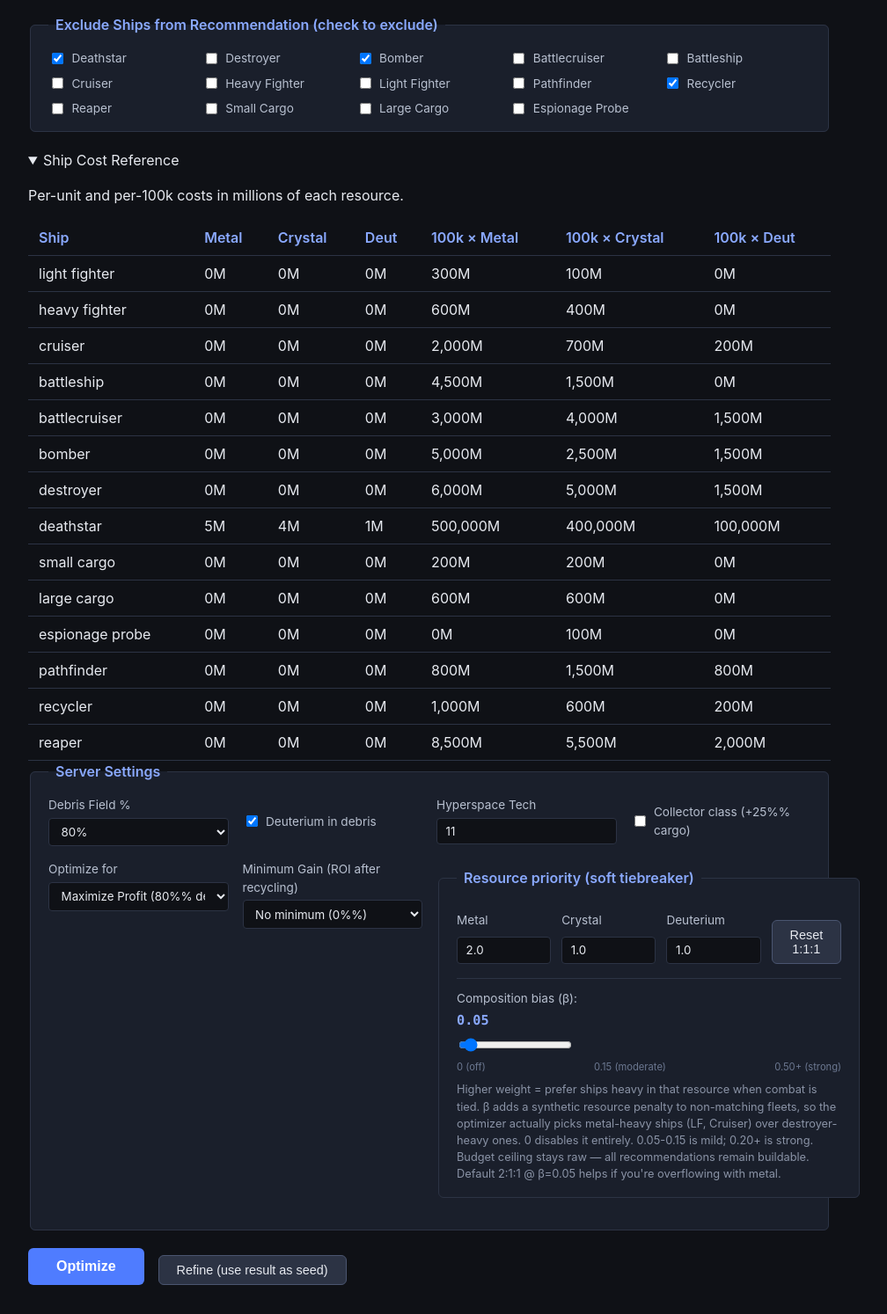
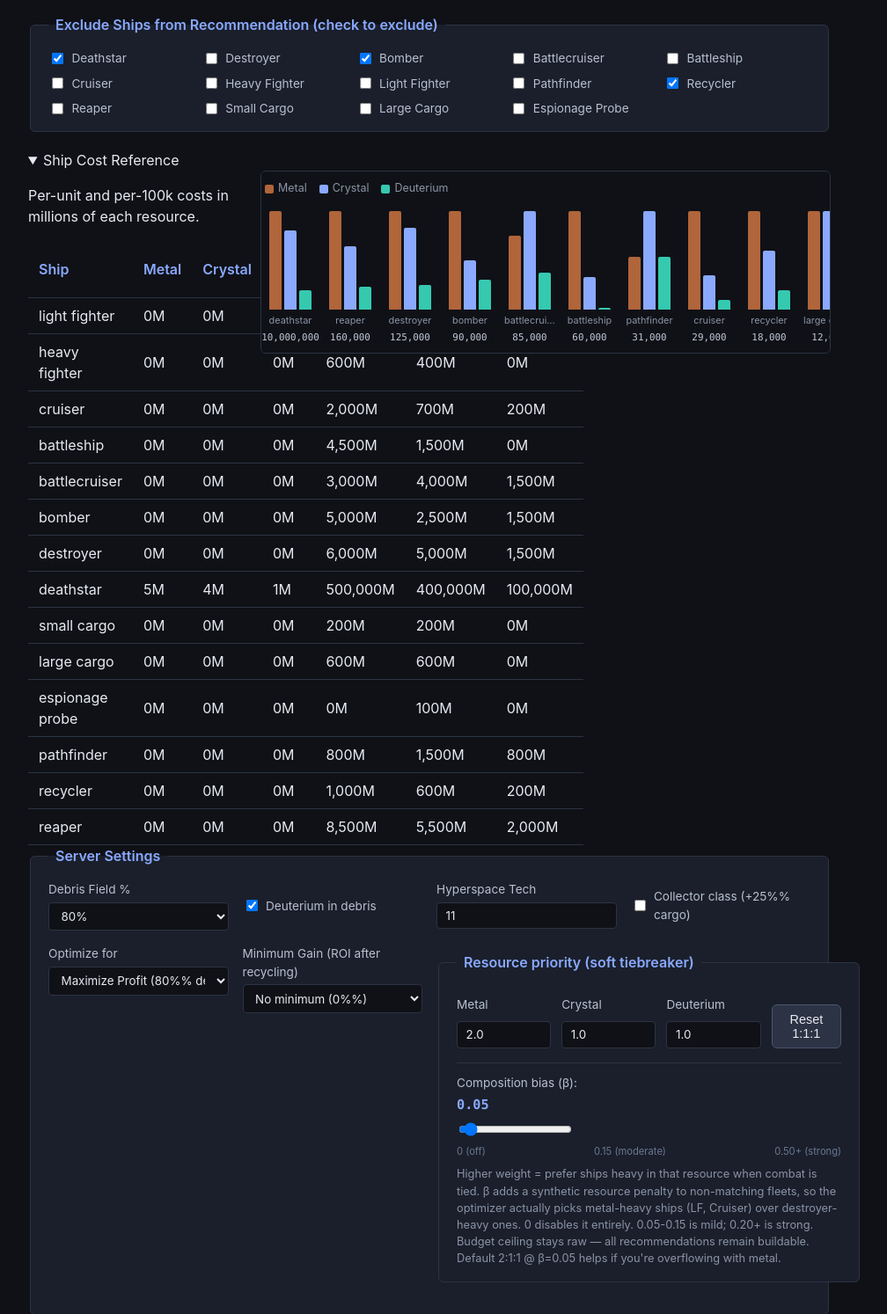
Before and after one commit to peterradzisz/ogame-fleet-optimizer, a Python web app: template python/ogame_optimizer/web/templates/index.html in a window 1280 px wide, after a click on "Ship Cost Reference". Shown: the part 1665-3159 px from the top of the page at 88% size, without its empty margins (152-1160 px from the left). Run offline with Jinja, Linux system fonts and the light colour scheme; the template is opened without the code that fills it, so the values that code supplies are empty.

Commit message:
feat(ui): per-unit M/C/D column chart beside Ship Costs table
14 ship groups (sorted combined-cost DESC, deathstar first) with 3-column
per-ship bars (M/C/D colors) + total label + native title tooltips. Pure
HTML/CSS, no chart lib. Per-ship normalization (max component = full
height) shows each ship's resource profile; cross-ship absolute comparison
via .scc-total labels. Layout: flex-row with table at 1400px, stacked
at 800px; legend + dark-theme tokens. Cache-bust v=20260827a (pinned
in all 3 tests). 11/11 browser QA. Suite 234.

```diff
--- a/python/ogame_optimizer/web/static/app.js
+++ b/python/ogame_optimizer/web/static/app.js
@@ -1574,4 +1574,77 @@ if (parseBtn) {
     tb.innerHTML = html;
   })();
 
+  // Column-bar chart of per-unit M/C/D costs, beside the reference table.
+  // Design intent: bars are normalized PER SHIP (that ship's largest
+  // component = 112px), so each group shows the ship's M:C:D *shape*;
+  // the absolute scale is carried by the .scc-total labels (groups sorted
+  // by combined cost DESC - deathstar first tells the value story).
+  function buildShipCostChart() {
+    var host = document.getElementById("ship-cost-chart");
+    if (!host) return;
+    var rows = [];
+    for (var i = 0; i < SHIP_KEYS.length; i++) {
+      var meta = SHIP_META[SHIP_KEYS[i]];
+      if (!meta || !meta.mcd) continue;
+      rows.push({ key: SHIP_KEYS[i], mcd: meta.mcd });
+    }
+    if (rows.length === 0) return;
+    rows.sort(function(a, b) {
+      var sa = a.mcd[0] + a.mcd[1] + a.mcd[2];
+      var sb = b.mcd[0] + b.mcd[1] + b.mcd[2];
+      return sb - sa;
+    });
+
+    var RES = ["Metal", "Crystal", "Deuterium"];
+    var CLS = ["scc-m", "scc-c", "scc-d"];
+    var nameOf = function(key) { return key.replace(/_/g, " "); };
+
+    var legend = document.createElement("div");
+    legend.className = "scc-legend";
+    for (var r = 0; r < 3; r++) {
+      var item = document.createElement("span");
+      item.className = "scc-legend-item";
+      var swatch = document.createElement("span");
+      swatch.className = "scc-swatch " + CLS[r];
+      swatch.setAttribute("aria-hidden", "true");
+      var text = document.createElement("span");
+      text.textContent = RES[r];
+      item.appendChild(swatch);
+      item.appendChild(text);
+      legend.appendChild(item);
+    }
+    host.appendChild(legend);
+
+    var groups = document.createElement("div");
+    groups.className = "scc-groups";
+    for (var j = 0; j < rows.length; j++) {
+      var row = rows[j];
+      var maxComponent = Math.max(row.mcd[0], row.mcd[1], row.mcd[2]);
+      var group = document.createElement("div");
+      group.className = "scc-group";
+      var bars = document.createElement("div");
+      bars.className = "scc-bars";
+      for (var c = 0; c < 3; c++) {
+        var bar = document.createElement("div");
+        bar.className = "scc-bar " + CLS[c];
+        var h = maxComponent > 0 ? Math.round(row.mcd[c] / maxComponent * 112) : 0;
+        bar.style.height = h + "px"; // css min-height: 2px floors zero components
+        bar.title = nameOf(row.key) + " — " + RES[c] + ": " + fmtNum(row.mcd[c]);
+        bars.appendChild(bar);
+      }
+      group.appendChild(bars);
+      var label = document.createElement("div");
+      label.className = "scc-label";
+      label.textContent = nameOf(row.key);
+      var total = document.createElement("div");
+      total.className = "scc-total";
+      total.textContent = fmtNum(row.mcd[0] + row.mcd[1] + row.mcd[2]);
+      group.appendChild(label);
+      group.appendChild(total);
+      groups.appendChild(group);
+    }
+    host.appendChild(groups);
+  }
+  buildShipCostChart();
+
 })();
--- a/python/ogame_optimizer/web/static/style.css
+++ b/python/ogame_optimizer/web/static/style.css
@@ -452,3 +452,93 @@ textarea:focus { outline: 2px solid #8aa9ff; outline-offset: 1px; }
 .alt-pill.active .delta {
   color: #8aa9ff;
 }
+
+/* ---- Ship cost chart (M/C/D columns beside the reference table) ---- */
+.ship-cost-layout {
+  display: flex;
+  flex-wrap: wrap;
+  gap: 1rem;
+  align-items: flex-start;
+}
+.ship-cost-table-col {
+  flex: 1 1 240px;
+  min-width: 220px;
+}
+.ship-cost-chart {
+  flex: 1 1 640px;
+  min-width: 640px;
+  display: flex;
+  flex-direction: column;
+  gap: 8px;
+  overflow-x: auto;
+  padding: 10px 8px 8px 4px;
+  background: #0f1116;
+  border: 1px solid #2c3344;
+  border-radius: 6px;
+}
+.scc-legend {
+  display: flex;
+  gap: 14px;
+  font-size: 0.78rem;
+  color: #8b95a7;
+  flex: 0 0 auto;
+}
+.scc-legend-item {
+  display: flex;
+  align-items: center;
+  gap: 5px;
+  white-space: nowrap;
+}
+.scc-swatch {
+  width: 10px;
+  height: 10px;
+  border-radius: 2px;
+  display: inline-block;
+}
+.scc-swatch.scc-m { background: #b0653a; }
+.scc-swatch.scc-c { background: #8aa9ff; }
+.scc-swatch.scc-d { background: #35c9b0; }
+.scc-groups {
+  display: flex;
+  flex-direction: row;
+  align-items: flex-end;
+  gap: 10px;
+  width: max-content;
+}
+.scc-group {
+  display: inline-flex;
+  flex-direction: column;
+  align-items: center;
+  gap: 4px;
+  width: 58px;
+  flex-shrink: 0;
+}
+.scc-bars {
+  height: 120px;
+  display: flex;
+  flex-direction: row;
+  align-items: flex-end;
+  gap: 3px;
+}
+.scc-bar {
+  width: 14px;
+  min-height: 2px;
+  border-radius: 2px 2px 0 0;
+}
+.scc-bar.scc-m { background: #b0653a; }
+.scc-bar.scc-c { background: #8aa9ff; }
+.scc-bar.scc-d { background: #35c9b0; }
+.scc-label {
+  font-size: 0.68rem;
+  color: #8a93a6;
+  max-width: 100%;
+  white-space: nowrap;
+  overflow: hidden;
+  text-overflow: ellipsis;
+  text-align: center;
+}
+.scc-total {
+  font-size: 0.68rem;
+  color: #c0c8d8;
+  font-family: ui-monospace, "Cascadia Code", "Consolas", monospace;
+}
--- a/python/ogame_optimizer/web/templates/index.html
+++ b/python/ogame_optimizer/web/templates/index.html
@@ -198,11 +198,16 @@ Large Shield Dome / 1"></textarea>
 
   <details id="ship-cost-details">
     <summary>Ship Cost Reference</summary>
-    <p class="table-caption">Per-unit and per-100k costs in millions of each resource.</p>
-    <table id="ship-cost-table">
-      <thead><tr><th>Ship</th><th>Metal</th><th>Crystal</th><th>Deut</th><th>100k &times; Metal</th><th>100k &times; Crystal</th><th>100k &times; Deut</th></tr></thead>
-      <tbody></tbody>
-    </table>
+    <div class="ship-cost-layout">
+      <div class="ship-cost-table-col">
+        <p class="table-caption">Per-unit and per-100k costs in millions of each resource.</p>
+        <table id="ship-cost-table">
+          <thead><tr><th>Ship</th><th>Metal</th><th>Crystal</th><th>Deut</th><th>100k &times; Metal</th><th>100k &times; Crystal</th><th>100k &times; Deut</th></tr></thead>
+          <tbody></tbody>
+        </table>
+      </div>
+      <div id="ship-cost-chart" class="ship-cost-chart" aria-label="Per-unit M/C/D cost columns"></div>
+    </div>
   </details>
 
 
@@ -346,5 +351,5 @@ Large Shield Dome / 1"></textarea>
 {% endblock %}
 
 {% block scripts %}
-<script src="/static/app.js?v=20260826d"></script>
+<script src="/static/app.js?v=20260827a"></script>
 {% endblock %}
--- a/python_tests/test_fleet_alternatives.py
+++ b/python_tests/test_fleet_alternatives.py
@@ -277,7 +277,7 @@ def test_alternatives_pairwise_diversity(alt_result):
 
 def test_ui_wiring_strings_alternatives(client):
     index = client.get("/").text
-    for needle in ("alt-pills", "include_alternatives", "v=20260826d"):
+    for needle in ("alt-pills", "include_alternatives", "v=20260827a"):
         assert needle in index, needle
     js = client.get("/static/app.js").text
     for needle in (
--- a/python_tests/test_ui_costs_kills.py
+++ b/python_tests/test_ui_costs_kills.py
@@ -247,7 +247,10 @@ def test_ui_strings_costs_kills_transparency(client):
     assert "Fleet Cost (M/C/D)" in js
     assert "Additions Cost (M/C/D)" in js
     index = client.get("/").text
-    assert "v=20260826d" in index  # cache-bust bumped with this feature (T3 alternatives UI)
+    assert "v=20260827a" in index  # cache-bust bumped with ship-cost chart
+    assert "ship-cost-chart" in index  # M/C/D column chart container
+    assert "buildShipCostChart" in js  # chart builder ships in app.js
+    assert "scc-bar" in js  # chart bar elements
 
 
 # ---------------------------------------------------------------------------
--- a/python_tests/test_win_banner.py
+++ b/python_tests/test_win_banner.py
@@ -89,7 +89,7 @@ def test_ui_wiring_win_banner(client):
     index = client.get("/").text
     assert 'id="win-threshold-banner"' in index
     assert 'class="win-banner hidden"' in index
-    assert "v=20260826d" in index  # cache-bust bumped (now: T3 alternatives UI)
+    assert "v=20260827a" in index  # cache-bust bumped (now: ship-cost chart)
 
     js = client.get("/static/app.js").text
     assert "data.win_threshold_met === false" in js  # strict guard: only === false shows
```
